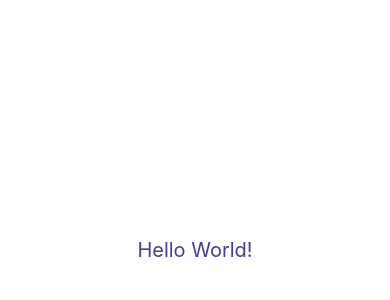
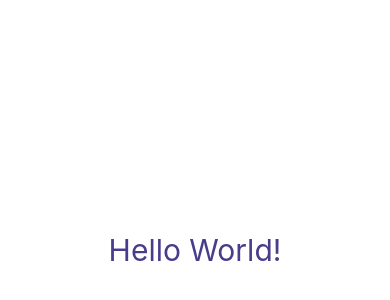
Before and after one commit to kwakyebrilliant/MyFirstRNProject, a React Native app: screen / in a window 390 px wide. Shown: the part 172-472 px from the top of the page. Built offline with nearby package versions, Linux system fonts and the light colour scheme.

Commit message:
stylesheet added

```diff
--- a/App.js
+++ b/App.js
@@ -1,13 +1,15 @@
 /* eslint-disable react-native/no-inline-styles */
 import React from 'react';
-import {View, Text} from 'react-native';
+import {View, Text, StyleSheet} from 'react-native';
 
 const App = () => {
   return (
     <View style={{flex: 1, justifyContent: 'center', alignItems: 'center'}}>
-      <Text style={{color: 'darkslateblue', fontSize: 20}}>Hello World!</Text>
+      <Text style={{color: 'darkslateblue', fontSize: 30}}>Hello World!</Text>
     </View>
   );
 };
 
+const styles = StyleSheet.create({});
+
 export default App;
```
